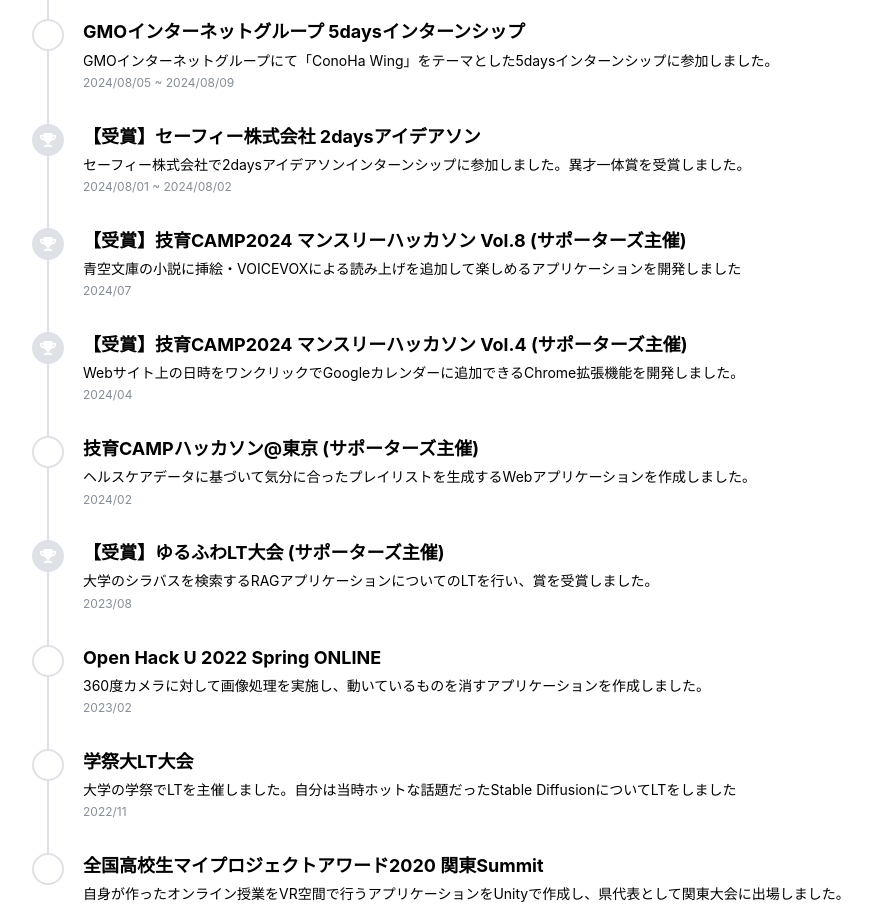
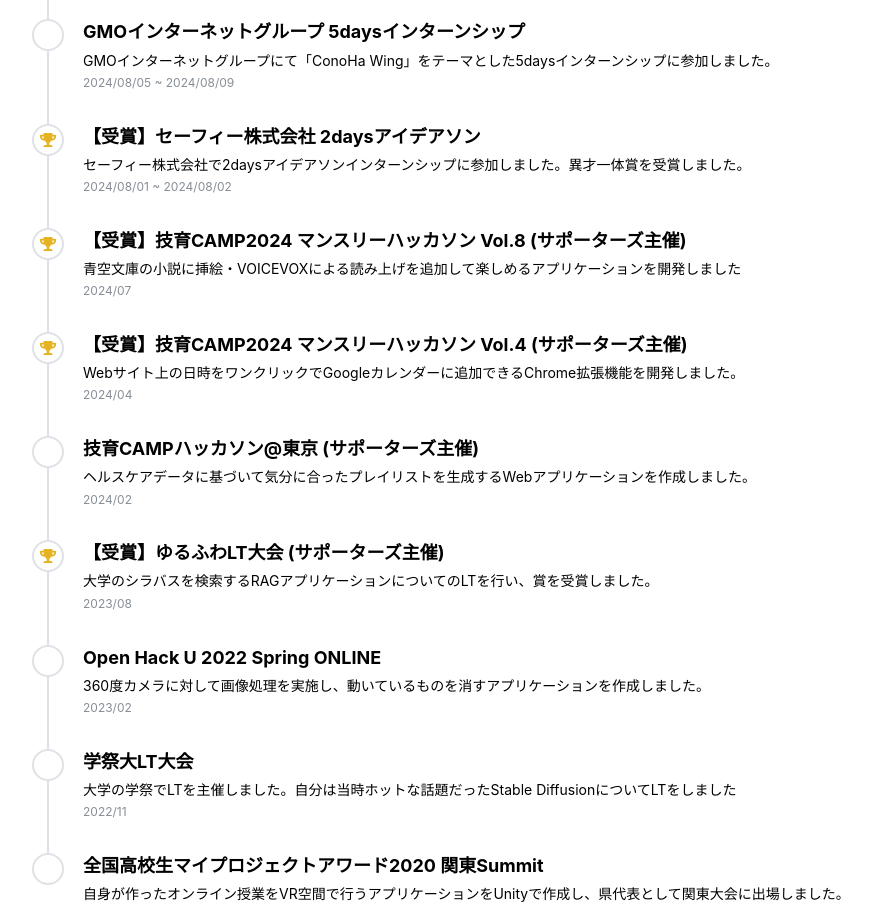
Before and after one commit to g-Ratie/portfolio, a Next.js app: page /about in a window 1280 px wide. Shown: the part 1100-2009 px from the top of the page, without its empty margins (8-880 px from the left). Built offline with nearby package versions, Linux system fonts and the light colour scheme.

Commit message:
配色を更新

```diff
--- a/src/component/timeline/Timeline.tsx
+++ b/src/component/timeline/Timeline.tsx
@@ -1,4 +1,4 @@
-import { Text, Timeline, Title } from '@mantine/core';
+import { Text, ThemeIcon, Timeline, Title } from '@mantine/core';
 import { FaTrophy } from 'react-icons/fa';
 
 type Timeline = {
@@ -19,7 +19,13 @@
       <Timeline active={0} bulletSize={32} lineWidth={2}>
         {timeline.map((item, index) => (
           <Timeline.Item
-            bullet={item.isprize ?? false ? <FaTrophy style={{ color: '#ffffff' }} /> : null}
+            bullet={
+              item.isprize ?? false ? (
+                <ThemeIcon color="white" radius="xl">
+                  <FaTrophy style={{ color: '#e6b422' }} />
+                </ThemeIcon>
+              ) : null
+            }
             key={index}
             title={<Title order={4}>{item.title}</Title>}
           >
```
